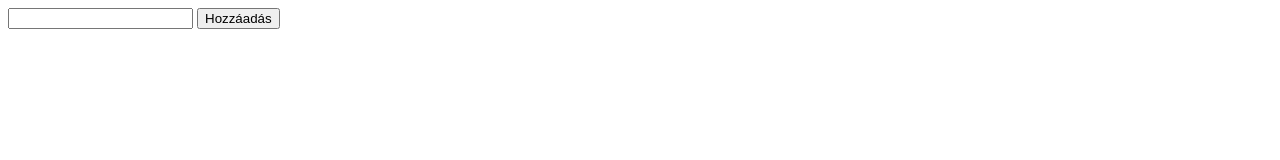
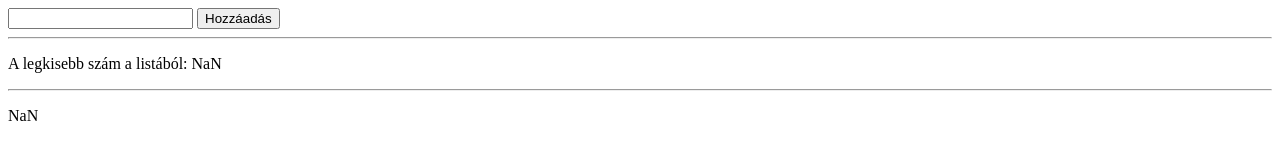
Before and after one commit to Moha0170/git_cucc, a plain HTML site: page index.html in a window 1280 px wide. Both pictures are taken after a click on the button "Hozzáadás". Drawn offline with Linux system fonts and the light colour scheme.

Commit message:
Elkeszult a legkisebb szam kiiratasa, ezen kivul ket <hr>-rel elvalasztottam egymastol a dolgokat hogy atlathatobb legyen.

```diff
--- a/index.html
+++ b/index.html
@@ -10,6 +10,9 @@
     <div class="content">
         <input type="number" name="mezo" id="mezo">
         <input type="button" value="Hozzáadás" id="hozzaad">
+        <hr>
+        <p id="legkisebb">A legkisebb szám a listából: </p>
+        <hr>
         <div id="lista"></div>
     </div>
 </body>
--- a/source.js
+++ b/source.js
@@ -1,13 +1,19 @@
 lista = []
 
 document.getElementById("hozzaad").addEventListener("click", () => {
-    lista.push(document.getElementById("mezo").value);
+    lista.push(parseInt(document.getElementById("mezo").value));
     console.log(lista);
     listaDiv = document.getElementById("lista");
     listaDiv.innerHTML = "";
+    b = parseInt(lista[0])
+    document.getElementById("legkisebb").innerText = "A legkisebb szám a listából: " + b
     for (let i = 0; i < lista.length; i++) {
         a = document.createElement("p");
         a.innerHTML = lista[i]
         listaDiv.appendChild(a);
+        if (parseInt(lista[i]) < b) {
+            document.getElementById("legkisebb").innerText = "A legkisebb szám a listából: " + lista[i]
+            b = parseInt(lista[i])
+        }
     }
 });
```
